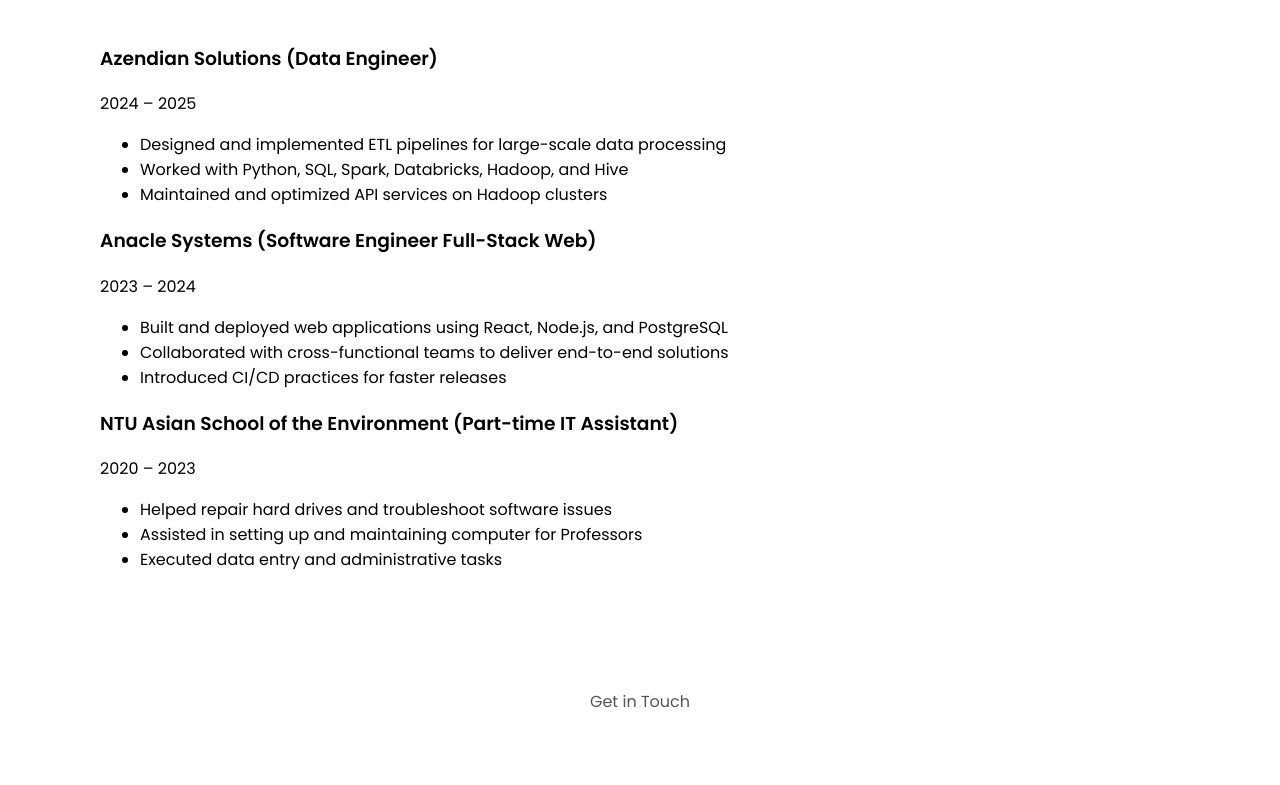
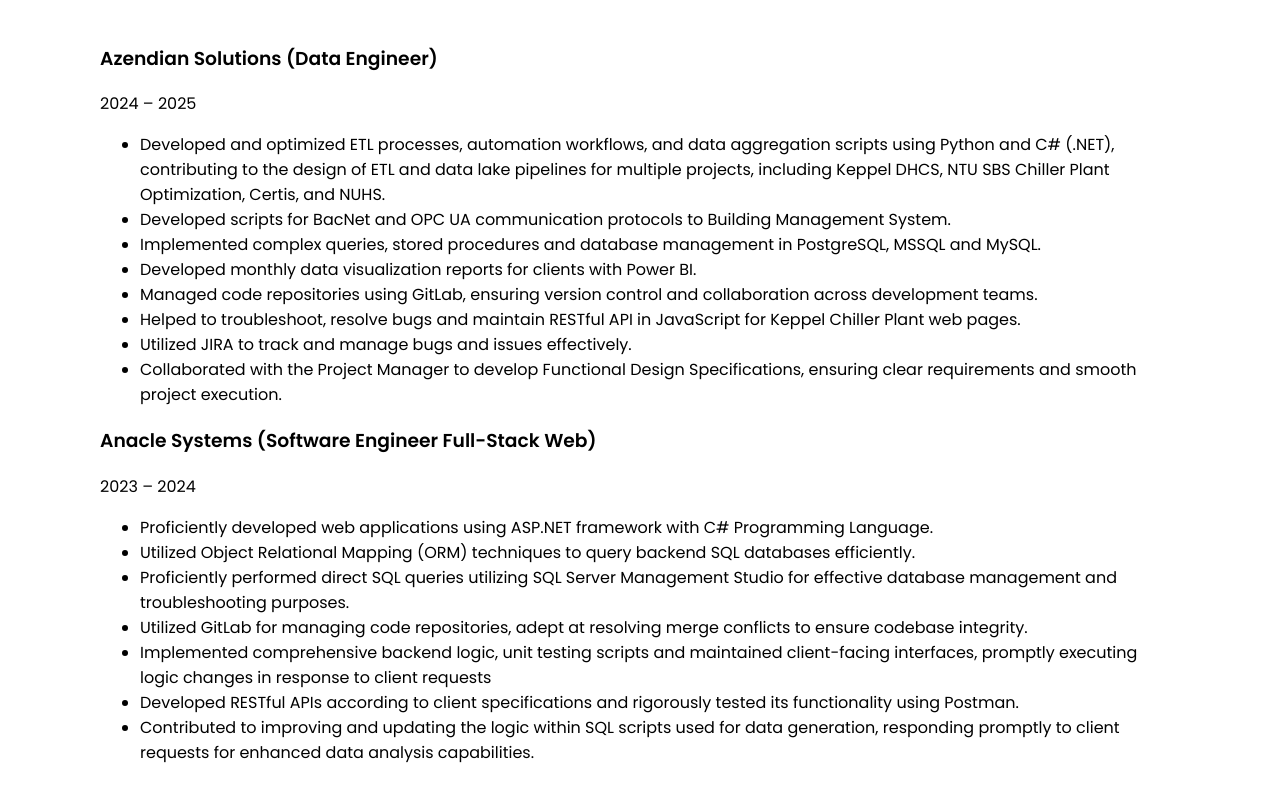
Before and after one commit to jingshenggg/my-portfolio, a React (Create React App) app: page / in a window 1280 px wide. Shown: the part 1660-2445 px from the top of the page. Built offline with nearby package versions, Linux system fonts and the light colour scheme.

Commit message:
updating my resume

```diff
--- a/src/components/Experience.js
+++ b/src/components/Experience.js
@@ -8,9 +8,14 @@
       company: "Azendian Solutions",
       period: "2024 – 2025",
       description: [
-        "Designed and implemented ETL pipelines for large-scale data processing",
-        "Worked with Python, SQL, Spark, Databricks, Hadoop, and Hive",
-        "Maintained and optimized API services on Hadoop clusters",
+        "Developed and optimized ETL processes, automation workflows, and data aggregation scripts using Python and C# (.NET), contributing to the design of ETL and data lake pipelines for multiple projects, including Keppel DHCS, NTU SBS Chiller Plant Optimization, Certis, and NUHS. ",
+        "Developed scripts for BacNet and OPC UA communication protocols to Building Management System. ",
+        "Implemented complex queries, stored procedures and database management in PostgreSQL, MSSQL and MySQL.",
+        "Developed monthly data visualization reports for clients with Power BI. ",
+        "Managed code repositories using GitLab, ensuring version control and collaboration across development teams. ",
+        "Helped to troubleshoot, resolve bugs and maintain RESTful API in JavaScript for Keppel Chiller Plant web pages.",
+        "Utilized JIRA to track and manage bugs and issues effectively. ",
+        "Collaborated with the Project Manager to develop Functional Design Specifications, ensuring clear requirements and smooth project execution. "
       ],
     },
     {
@@ -18,13 +23,17 @@
       company: "Anacle Systems",
       period: "2023 – 2024",
       description: [
-        "Built and deployed web applications using React, Node.js, and PostgreSQL",
-        "Collaborated with cross-functional teams to deliver end-to-end solutions",
-        "Introduced CI/CD practices for faster releases",
+        "Proficiently developed web applications using ASP.NET framework with C# Programming Language.",
+        "Utilized Object Relational Mapping (ORM) techniques to query backend SQL databases efficiently.",
+        "Proficiently performed direct SQL queries utilizing SQL Server Management Studio for effective database management and troubleshooting purposes. ",
+        "Utilized GitLab for managing code repositories, adept at resolving merge conflicts to ensure codebase integrity.",
+        "Implemented comprehensive backend logic, unit testing scripts and maintained client-facing interfaces, promptly executing logic changes in response to client requests",
+        "Developed RESTful APIs according to client specifications and rigorously tested its functionality using Postman.",
+        "Contributed to improving and updating the logic within SQL scripts used for data generation, responding promptly to client requests for enhanced data analysis capabilities. ",
       ],
     },
     {
-      role: "Part-time IT Assistant",
+      role: "Part-time IT Assistant/Administrator",
       company: "NTU Asian School of the Environment",
       period: "2020 – 2023",
       description: [
--- a/src/components/Navbar.js
+++ b/src/components/Navbar.js
@@ -14,6 +14,7 @@
         <ul className="nav-links">
           <li><a href="#about">About</a></li>
           <li><a href="#experience">Experience</a></li>
+          <li><a href="#sidehustles">Side Hustles</a></li>
           <li><a href="#contact">Contact</a></li>
         </ul>
       </nav>
```
